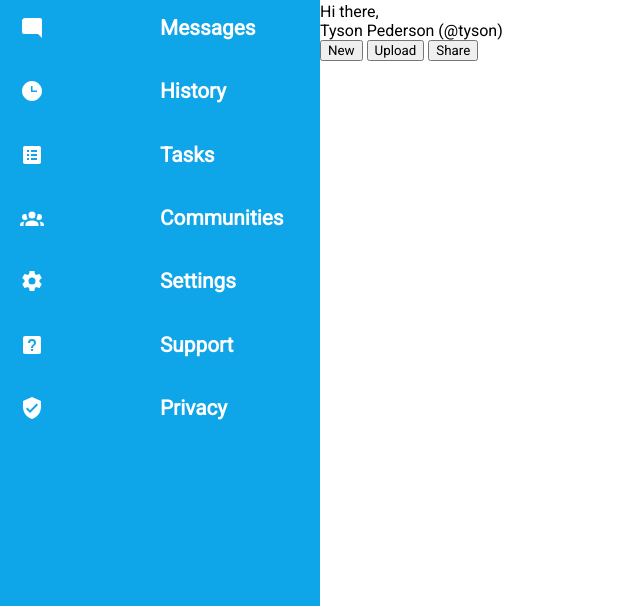
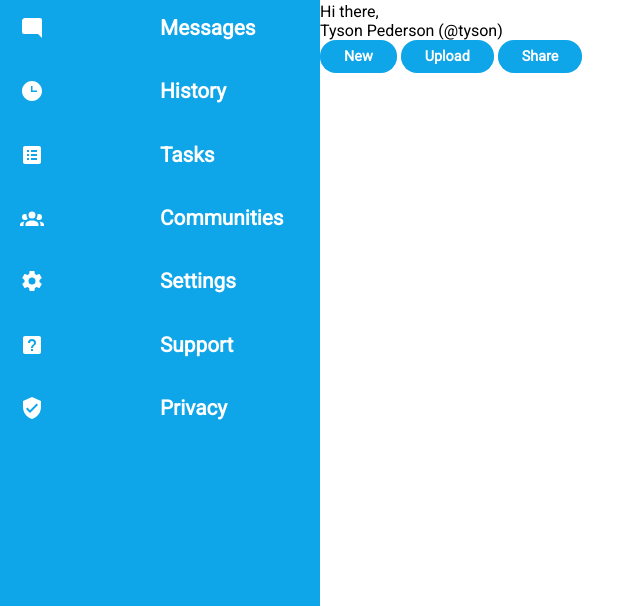
Before and after one commit to T-Pederson/admin-dashboard, a plain HTML site: page index.html in a window 1280 px wide. Shown: the part 194-800 px from the top of the page, without its empty margins (0-640 px from the left). Drawn offline with Linux system fonts and the light colour scheme.

Commit message:
Style header buttons

```diff
--- a/styles.css
+++ b/styles.css
@@ -54,3 +54,14 @@ body {
     border-radius: 50%;
     height: 72px;
 }
+
+button {
+    border-radius: 16px;
+    background-color: #0ea5e9;
+    color: white;
+    font-weight: bold;
+    border: none;
+    font-size: .9em;
+    cursor: pointer;
+    padding: 8px 24px;
+}
```
